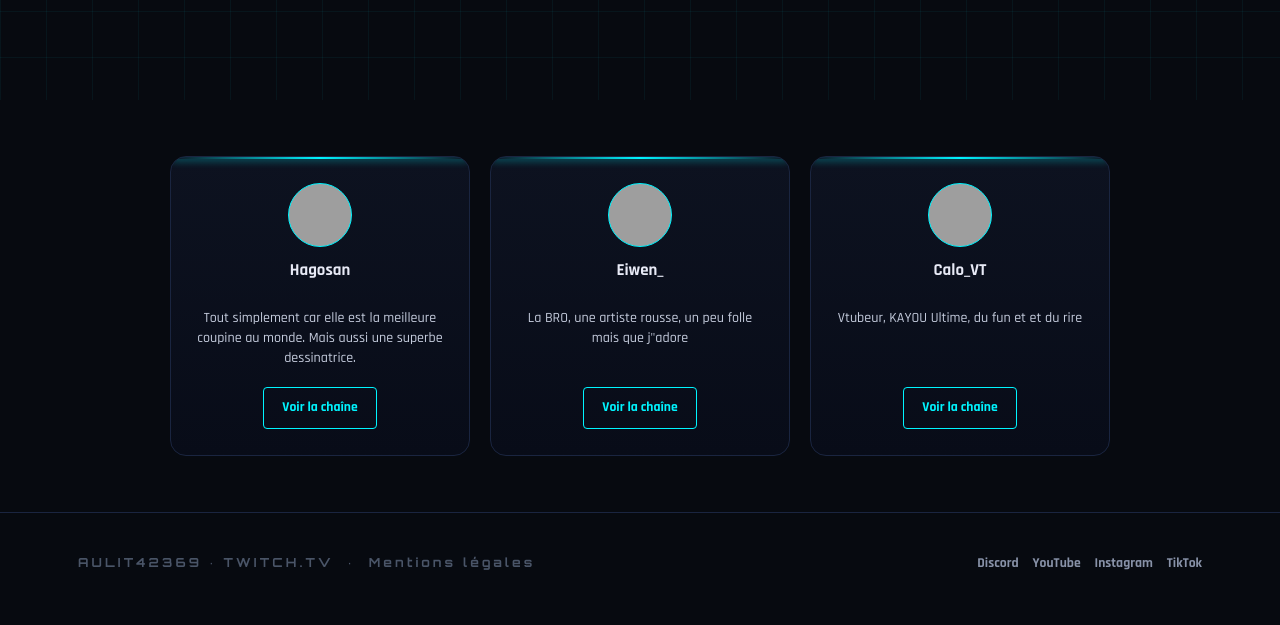
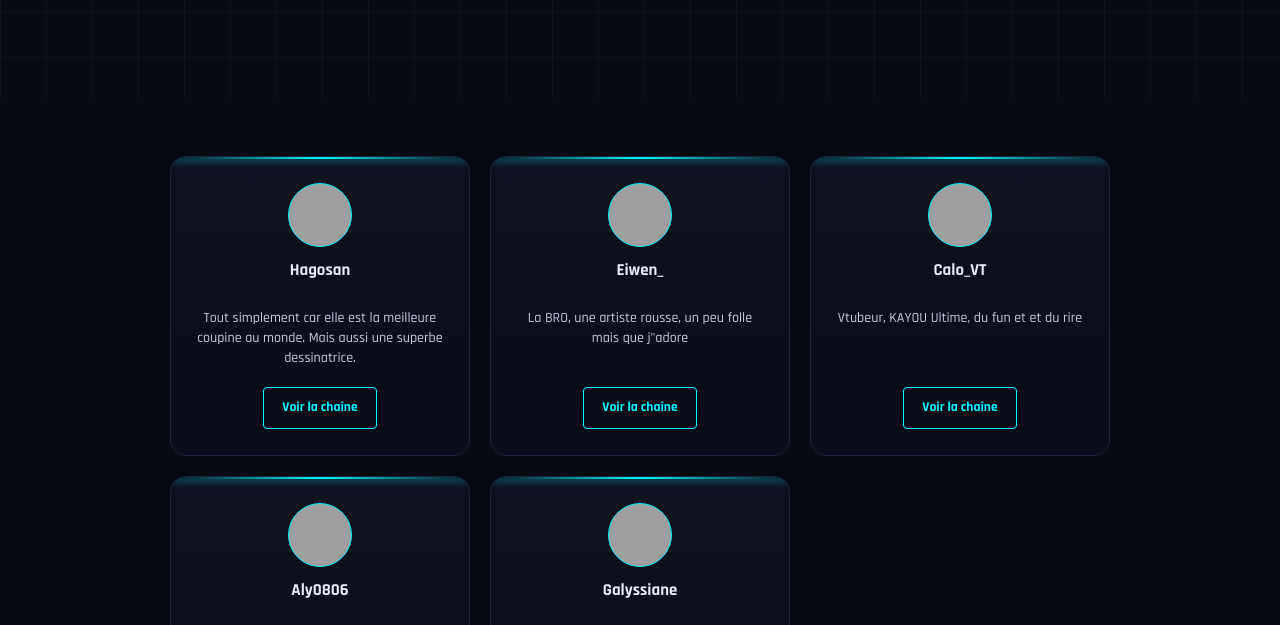
Before and after one commit to Aulit42369/Site, a plain HTML site: page streamers.html in a window 1280 px wide. Shown: the part 294-919 px from the top of the page. Drawn offline with Linux system fonts and the light colour scheme; no server answers; grey boxes are pictures that could not be loaded.

Commit message:
Update streamers.html

```diff
--- a/streamers.html
+++ b/streamers.html
@@ -126,6 +126,8 @@ const STREAMERS = [
   { name: 'Hagosan', url: 'https://www.twitch.tv/hagosan', description: 'Tout simplement car elle est la meilleure coupine au monde. Mais aussi une superbe dessinatrice. ', avatar: 'https://static-cdn.jtvnw.net/jtv_user_pictures/ec8488c3-09e4-4a21-b527-53a04251bda5-profile_image-70x70.png' },
   { name: 'Eiwen_', url: 'https://www.twitch.tv/Eiwen_', description: 'La BRO, une artiste rousse, un peu folle mais que j"adore ', avatar: 'https://static-cdn.jtvnw.net/jtv_user_pictures/ea9a9bfa-e8b1-42ee-86fb-ca5d952a5204-profile_image-70x70.png' },
   { name: 'Calo_VT', url: 'https://www.twitch.tv/calo_vt', description: 'Vtubeur, KAYOU Ultime, du fun et et du rire ', avatar: 'https://static-cdn.jtvnw.net/jtv_user_pictures/f8cd62f6-4e9c-473b-a05c-fcd9d51114dd-profile_image-70x70.png' },
+  { name: 'Aly0806', url: 'https://www.twitch.tv/aly0806', description: 'Un Pokémon un brin folle , vennez lui faire peur ', avatar: 'https://static-cdn.jtvnw.net/jtv_user_pictures/a82dd431-b906-4991-802b-e16ded62c062-profile_image-70x70.png' },
+  { name: 'Galyssiane', url: 'https://www.twitch.tv/galyssiane', description: 'Du chill, de la douceur et de la lecture, parfait pour s"endormir  ', avatar: 'https://static-cdn.jtvnw.net/jtv_user_pictures/5f1c037e-16a5-4a48-a01d-8d8a016dadc2-profile_image-70x70.jpeg' },
 
 ];
 
```
